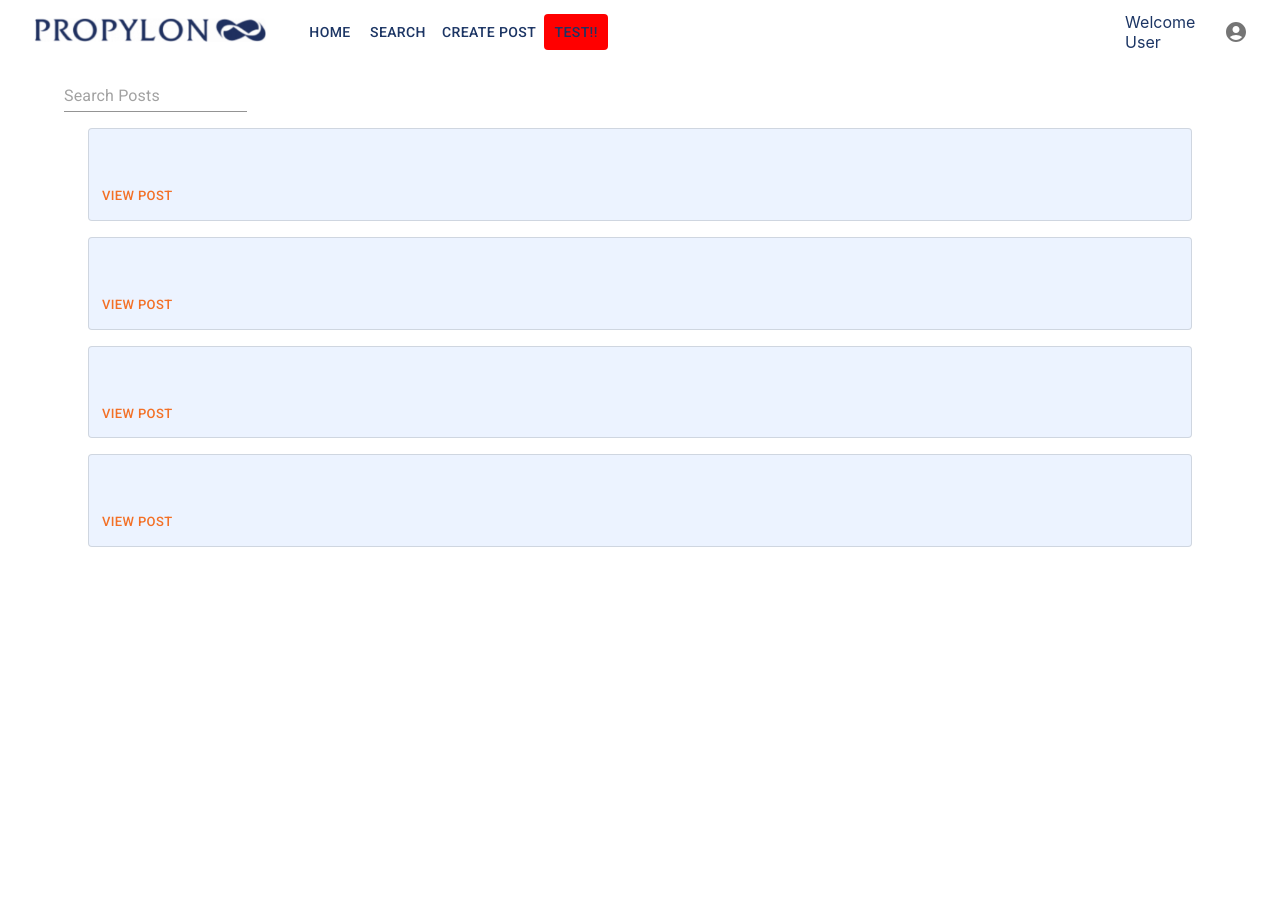
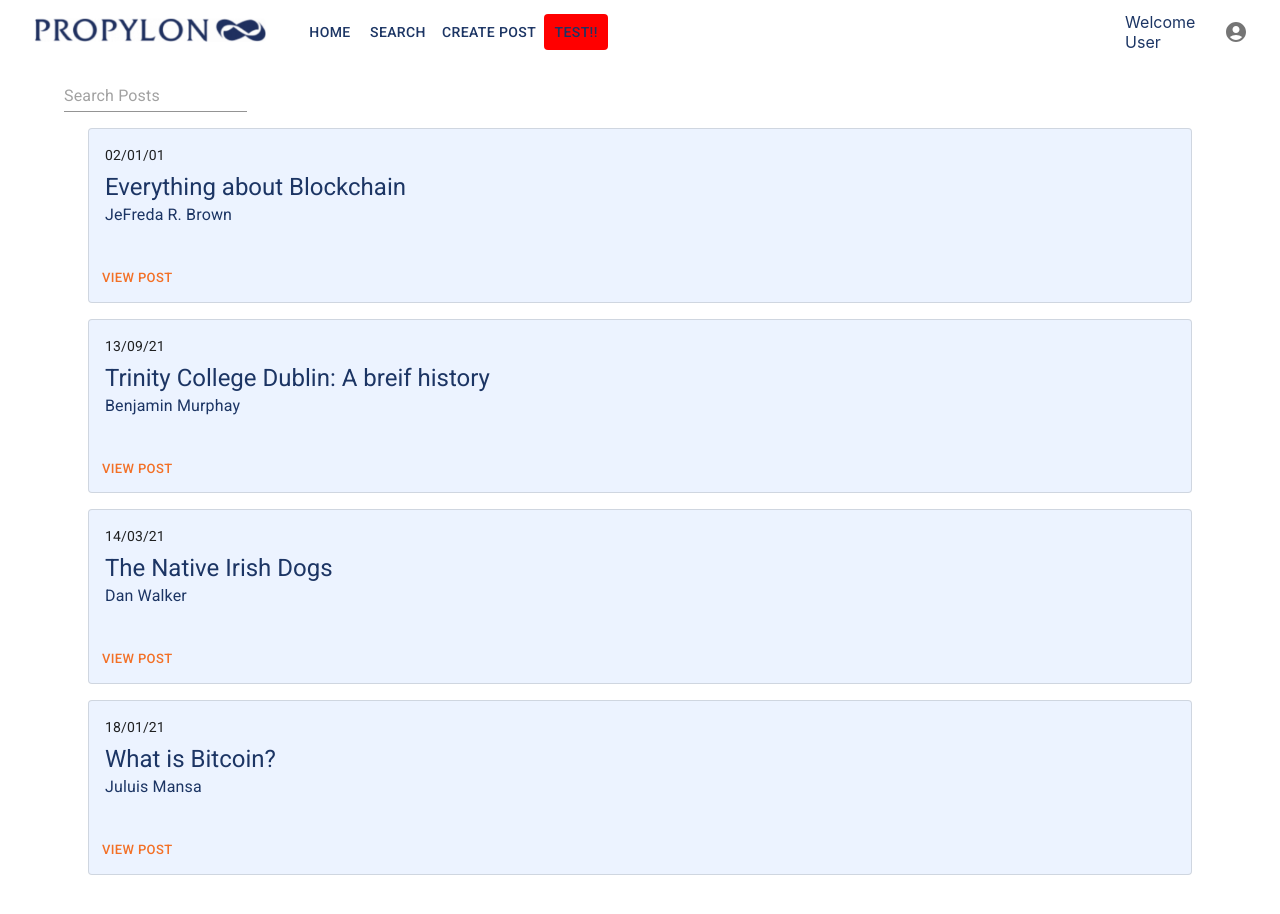
Before and after one commit to alicedoherty/SWENG-project-2022, a React (Create React App) app in the folder client/: page /search in a window 1280 px wide. Shown: the top 914 px of the page. Before the commit the page ends 800 px from the top, so only its background shows below. Built offline with nearby package versions, Linux system fonts and the light colour scheme.

Commit message:
Updated PostCard.js to properly display the new JSON format

```diff
--- a/client/src/PostCard.js
+++ b/client/src/PostCard.js
@@ -23,13 +23,13 @@ function PostCard(props) {
     >
         <CardContent>
             <Typography sx={{ fontSize: 14 }} gutterBottom>
-                {post.date}
+                {post.postVersions[post.postVersions.length-1].date}
             </Typography>
             <Typography variant="h5" sx={{color:"#1c3564"}} component="div">
-                {post.post_title}
+                {post.postVersions[post.postVersions.length-1].post_title}
             </Typography>
             <Typography sx={{ mb: 1.5, color:"#1c3564"}}>
-                {post.author}
+                {post.postVersions[post.postVersions.length-1].author}
             </Typography>
         </CardContent>
         <CardActions>
--- a/client/src/data/post_data.js
+++ b/client/src/data/post_data.js
@@ -72,7 +72,7 @@ const post_data = [
             {
 	            post_version_id: 1,
 	            author: "Dan Walker",
-	            post_title: "Updated the 'I love blogs' blog post",
+	            post_title: "The Native Irish Dogs",
 	            post_text: `The Native Irish Dogs which have been developed down the centuries in the mountains, woods and bogs of Ireland are the legacy we have inherited from our forefathers.
                 We are proud of the number of counties, which have adopted our dogs and are pleased with the way they have been absorbed into their new environment and cultures.
                 There are nine Native Dogs of Ireland, two Hounds
```
